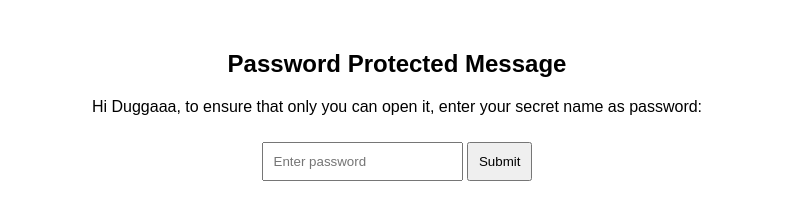
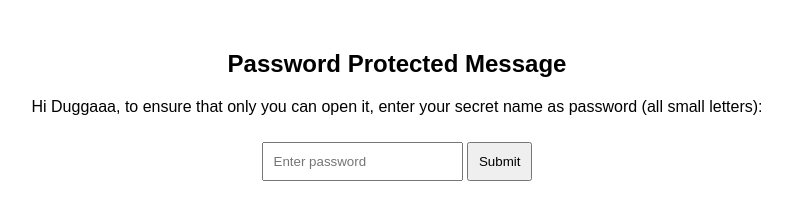
Before and after one commit to itsdpksingh/password-protected-message, a plain HTML site: page index.html in a window 1280 px wide. Shown: the whole page, without its empty margins (243-1035 px from the left). Drawn offline with Linux system fonts and the light colour scheme.

Commit message:
Update index.html

```diff
--- a/index.html
+++ b/index.html
@@ -29,7 +29,7 @@
 </head>
 <body>
     <h2>Password Protected Message</h2>
-    <p>Hi Duggaaa, to ensure that only you can open it, enter your secret name as password:</p>
+    <p>Hi Duggaaa, to ensure that only you can open it, enter your secret name as password (all small letters):</p>
     <input type="password" id="passwordInput" placeholder="Enter password">
     <button onclick="checkPassword()">Submit</button>
 
```
